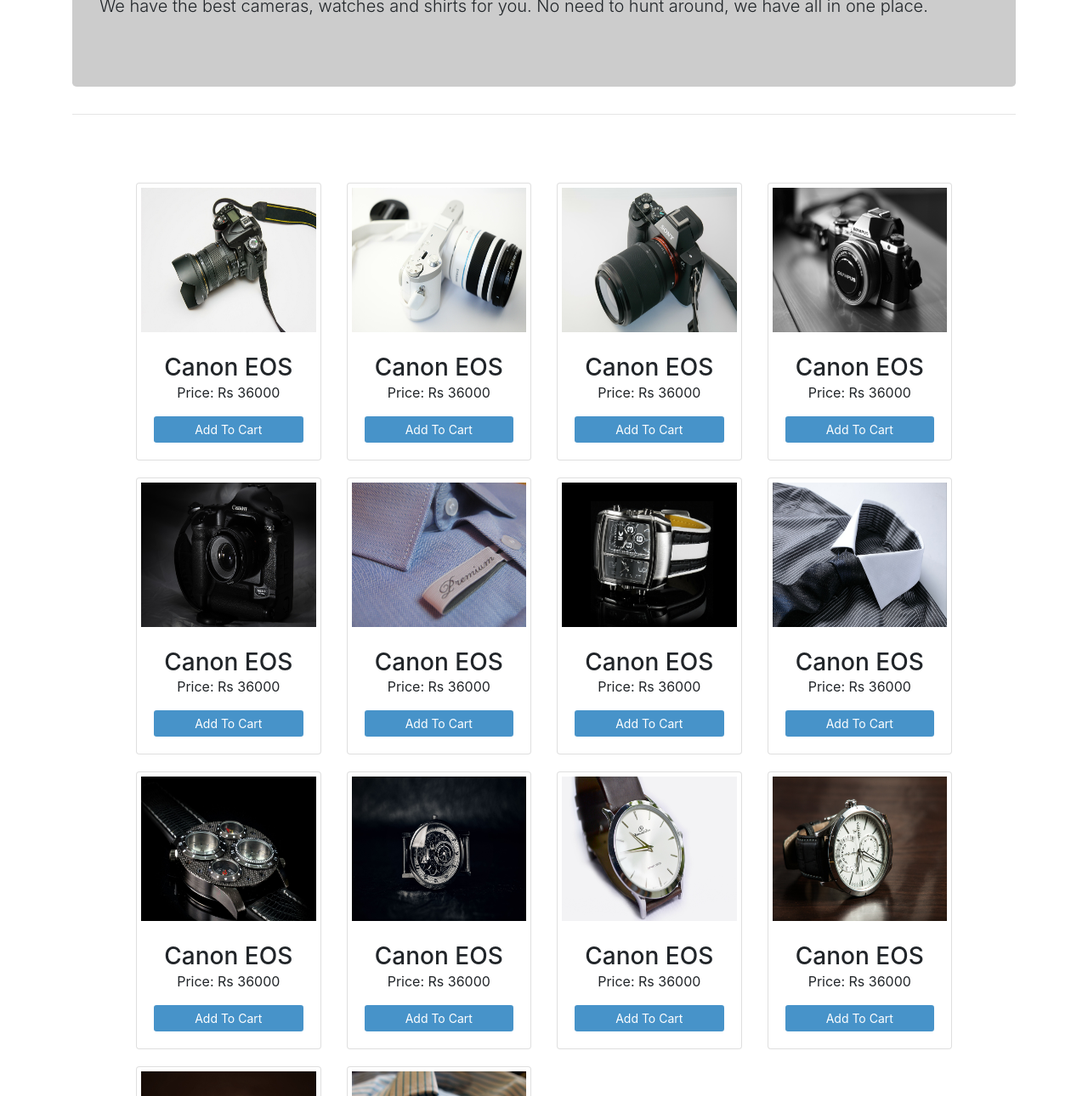
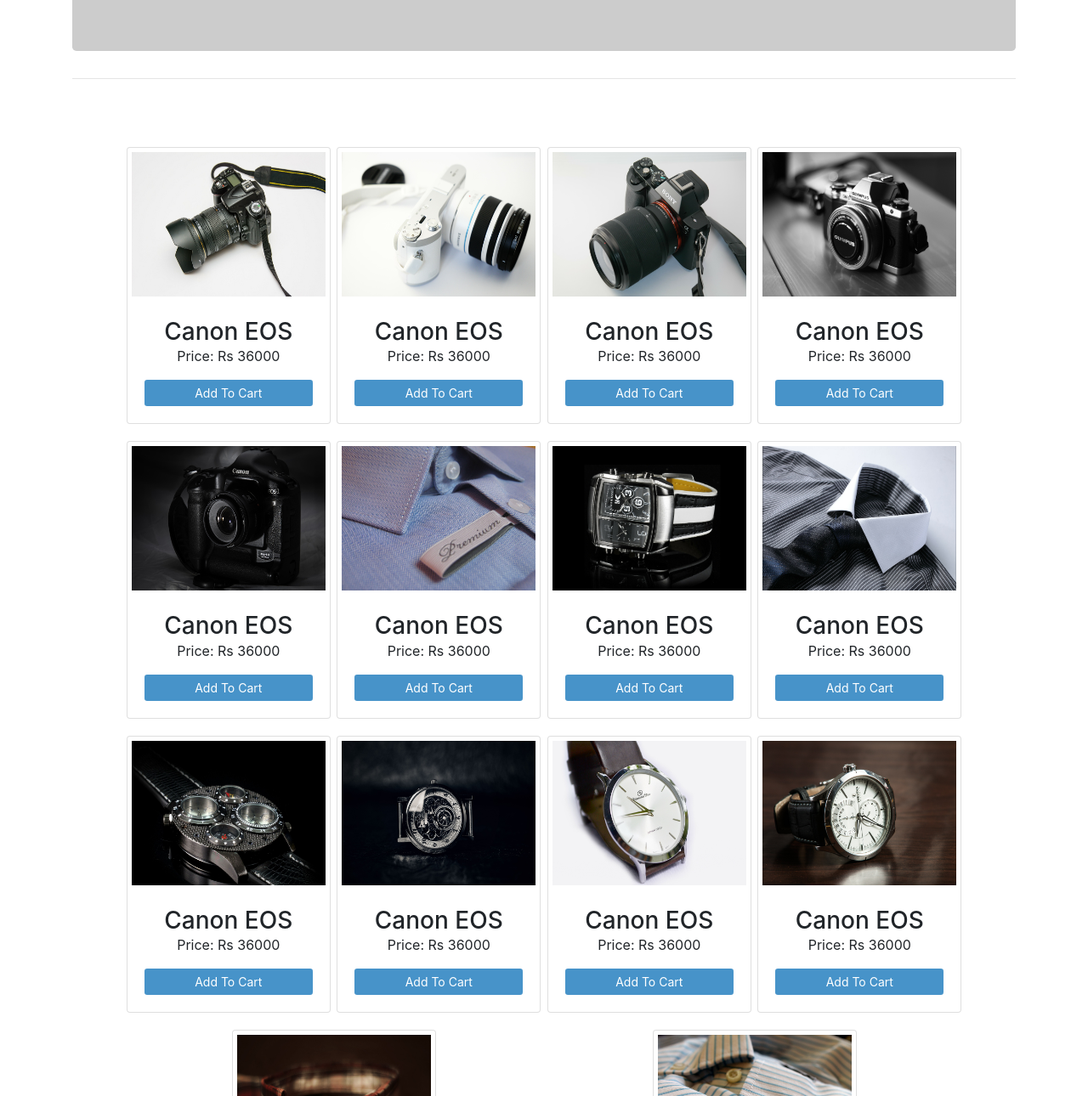
Before and after one commit to webskill001/netlify_webpages_e-commerce, a plain HTML site: page product.html in a window 1280 px wide. Shown: the part 203-1493 px from the top of the page at 85% size. Drawn offline with Linux system fonts and the light colour scheme.

Commit message:
Update product.html

```diff
--- a/product.html
+++ b/product.html
@@ -15,12 +15,12 @@
 <div class="container-fluid main">
   <div class="container">
     <div class="jumbotron">
-        <h1 class="display-4">welcome to our lifestyle store</h1>
-        <p class="lead">We have the best cameras, watches and shirts for you. No need to hunt around, we have all in one place.</p>
+        <h1 class="display-4" style="font-size:1.6rem;">welcome to our lifestyle store</h1>
+        <p class="lead" style="font-size:1.0rem;">We have the best cameras, watches and shirts for you. No need to hunt around, we have all in one place.</p>
     </div>
     <hr>
     <div class="row product-container">
-        <div class="col-lg-3 col-md-4 col-12">
+        <div class="mx-auto" style="width:15rem;">
             <div class="card card-product">
                 <div class="wishlist-button">
                     <a href="#itemaddedintowishlist" class="btn-sm btn-wishlist"><i class="fa fa-heart"></i> <span>wishlist</span></a>
@@ -33,7 +33,7 @@
                 </div>
             </div>
         </div>
-        <div class="col-lg-3 col-md-4 col-12">
+        <div class="mx-auto" style="width:15rem;">
             <div class="card card-product">
                 <div class="wishlist-button">
                     <a href="#itemaddedintowishlist" class="btn-sm btn-wishlist"><i class="fa fa-heart"></i> <span>wishlist</span></a>
@@ -46,7 +46,7 @@
                 </div>
             </div>
         </div>
-        <div class="col-lg-3 col-md-4 col-12">
+        <div class="mx-auto" style="width:15rem;">
             <div class="card card-product">
                 <div class="wishlist-button">
                     <a href="#itemaddedintowishlist" class="btn-sm btn-wishlist"><i class="fa fa-heart"></i> <span>wishlist</span></a>
@@ -59,7 +59,7 @@
                 </div>
             </div>
         </div>
-        <div class="col-lg-3 col-md-4 col-12">
+        <div class="mx-auto" style="width:15rem;">
             <div class="card card-product">
                 <div class="wishlist-button">
                     <a href="#itemaddedintowishlist" class="btn-sm btn-wishlist"><i class="fa fa-heart"></i> <span>wishlist</span></a>
@@ -72,7 +72,7 @@
                 </div>
             </div>
         </div>
-        <div class="col-lg-3 col-md-4 col-12">
+        <div class="mx-auto" style="width:15rem;">
             <div class="card card-product">
                 <div class="wishlist-button">
                     <a href="#itemaddedintowishlist" class="btn-sm btn-wishlist"><i class="fa fa-heart"></i> <span>wishlist</span></a>
@@ -85,7 +85,7 @@
                 </div>
             </div>
         </div>
-        <div class="col-lg-3 col-md-4 col-12">
+        <div class="mx-auto" style="width:15rem;">
             <div class="card card-product">
                 <div class="wishlist-button">
                     <a href="#itemaddedintowishlist" class="btn-sm btn-wishlist"><i class="fa fa-heart"></i> <span>wishlist</span></a>
@@ -98,7 +98,7 @@
                 </div>
             </div>
         </div>
-        <div class="col-lg-3 col-md-4 col-12">
+        <div class="mx-auto" style="width:15rem;">
             <div class="card card-product">
                 <div class="wishlist-button">
                     <a href="#itemaddedintowishlist" class="btn-sm btn-wishlist"><i class="fa fa-heart"></i> <span>wishlist</span></a>
@@ -111,7 +111,7 @@
                 </div>
             </div>
         </div>
-        <div class="col-lg-3 col-md-4 col-12">
+        <div class="mx-auto" style="width:15rem;">
             <div class="card card-product">
                 <div class="wishlist-button">
                     <a href="#itemaddedintowishlist" class="btn-sm btn-wishlist"><i class="fa fa-heart"></i> <span>wishlist</span></a>
@@ -124,7 +124,7 @@
                 </div>
             </div>
         </div>
-        <div class="col-lg-3 col-md-4 col-12">
+        <div class="mx-auto" style="width:15rem;">
             <div class="card card-product">
                 <div class="wishlist-button">
                     <a href="#itemaddedintowishlist" class="btn-sm btn-wishlist"><i class="fa fa-heart"></i> <span>wishlist</span></a>
@@ -137,7 +137,7 @@
                 </div>
             </div>
         </div>
-        <div class="col-lg-3 col-md-4 col-12">
+        <div class="mx-auto" style="width:15rem;">
             <div class="card card-product">
                 <div class="wishlist-button">
                     <a href="#itemaddedintowishlist" class="btn-sm btn-wishlist"><i class="fa fa-heart"></i> <span>wishlist</span></a>
@@ -150,7 +150,7 @@
                 </div>
             </div>
         </div>
-        <div class="col-lg-3 col-md-4 col-12">
+        <div class="mx-auto" style="width:15rem;">
             <div class="card card-product">
                 <div class="wishlist-button">
                     <a href="#itemaddedintowishlist" class="btn-sm btn-wishlist"><i class="fa fa-heart"></i> <span>wishlist</span></a>
@@ -163,7 +163,7 @@
                 </div>
             </div>
         </div>
-        <div class="col-lg-3 col-md-4 col-12">
+        <div class="mx-auto" style="width:15rem;">
             <div class="card card-product">
                 <div class="wishlist-button">
                     <a href="#itemaddedintowishlist" class="btn-sm btn-wishlist"><i class="fa fa-heart"></i> <span>wishlist</span></a>
@@ -176,7 +176,7 @@
                 </div>
             </div>
         </div>
-        <div class="col-lg-3 col-md-4 col-12">
+        <div class="mx-auto" style="width:15rem;">
             <div class="card card-product">
                 <div class="wishlist-button">
                     <a href="#itemaddedintowishlist" class="btn-sm btn-wishlist"><i class="fa fa-heart"></i> <span>wishlist</span></a>
@@ -189,7 +189,7 @@
                 </div>
             </div>
         </div>
-        <div class="col-lg-3 col-md-4 col-12">
+        <div class="mx-auto" style="width:15rem;">
             <div class="card card-product">
                 <div class="wishlist-button">
                     <a href="#itemaddedintowishlist" class="btn-sm btn-wishlist"><i class="fa fa-heart"></i> <span>wishlist</span></a>
```
